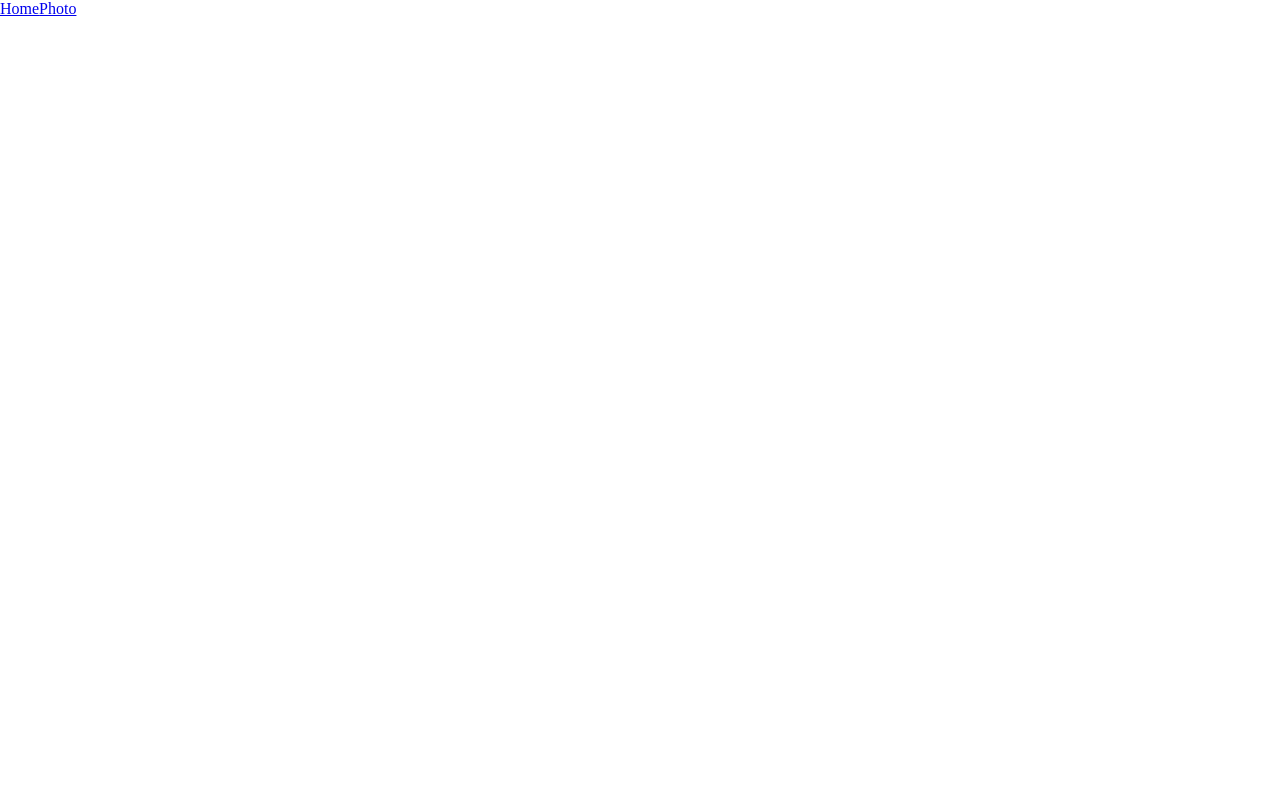
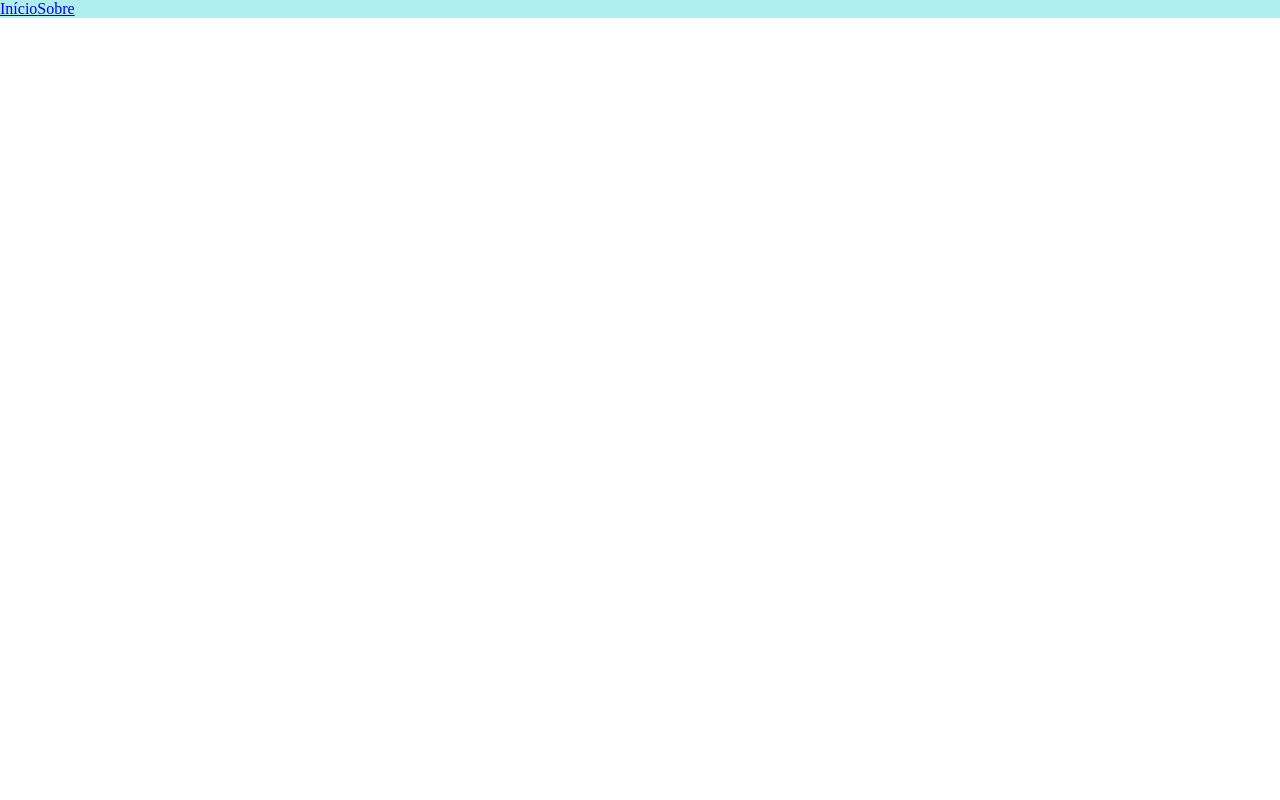
Before and after one commit to hllmweb/buscajobs, a React (Create React App) app: page /sobre in a window 1280 px wide. Shown: the top 800 px of the page. Built offline with nearby package versions, Linux system fonts and the light colour scheme.

Commit message:
correcao no link refrash

```diff
--- a/src/components/Header.js
+++ b/src/components/Header.js
@@ -1,8 +1,6 @@
 import React from 'react';
 import Nav from './header/Nav';
-import ButtonMob from './header/ButtonMob';
-import Logo from './header/Logo';
-import Address from './header/Address';
+
 
 export default class Header extends React.Component{
 
@@ -10,10 +8,11 @@ export default class Header extends React.Component{
         return(
             <div className="header">
                 <Nav />
-                <ButtonMob />
-                <Logo />
-                <Address />
             </div>
         );
     }
 }
+
+/*<ButtonMob />
+<Logo />
+<Address />*/
--- a/src/components/Main.js
+++ b/src/components/Main.js
@@ -19,6 +19,80 @@ export default class Main extends React.Component{
                         <Route path="/read/:id" strict exact component={Read} />
                     </Switch>
                 </Router>
+                <br></br><br></br><br></br><br></br>
+                <br></br><br></br><br></br><br></br>
+                <br></br><br></br><br></br><br></br>
+                <br></br><br></br><br></br><br></br>
+                <br></br><br></br><br></br><br></br>
+                <br></br><br></br><br></br><br></br>
+                <br></br><br></br><br></br><br></br>
+                <br></br><br></br><br></br><br></br>
+                <br></br><br></br><br></br><br></br>
+                <br></br><br></br><br></br><br></br>
+                <br></br><br></br><br></br><br></br>
+                <br></br><br></br><br></br><br></br>
+                <br></br><br></br><br></br><br></br>
+                <br></br><br></br><br></br><br></br>
+                <br></br><br></br><br></br><br></br>
+                <br></br><br></br><br></br><br></br>
+                <br></br><br></br><br></br><br></br>
+                <br></br><br></br><br></br><br></br>
+                <br></br><br></br><br></br><br></br>
+                <br></br><br></br><br></br><br></br>
+                <br></br><br></br><br></br><br></br>
+                <br></br><br></br><br></br><br></br>
+                <br></br><br></br><br></br><br></br>
+                <br></br><br></br><br></br><br></br>
+                <div id="inicio">teste01</div>
+                <br></br><br></br><br></br><br></br>
+                <br></br><br></br><br></br><br></br>
+                <br></br><br></br><br></br><br></br>
+                <br></br><br></br><br></br><br></br>
+                <br></br><br></br><br></br><br></br>
+                <br></br><br></br><br></br><br></br>
+                <br></br><br></br><br></br><br></br>
+                <br></br><br></br><br></br><br></br>
+                <br></br><br></br><br></br><br></br>
+                <br></br><br></br><br></br><br></br>
+                <br></br><br></br><br></br><br></br>
+                <br></br><br></br><br></br><br></br>
+                <br></br><br></br><br></br><br></br>
+                <br></br><br></br><br></br><br></br>
+                <br></br><br></br><br></br><br></br>
+                <br></br><br></br><br></br><br></br>
+                <br></br><br></br><br></br><br></br>
+                <br></br><br></br><br></br><br></br>
+                <br></br><br></br><br></br><br></br>
+                <br></br><br></br><br></br><br></br>
+                <br></br><br></br><br></br><br></br>
+                <br></br><br></br><br></br><br></br>
+                <br></br><br></br><br></br><br></br>
+                <br></br><br></br><br></br><br></br>
+                <div id="sobre">teste02</div>
+                <br></br><br></br><br></br><br></br>
+                <br></br><br></br><br></br><br></br>
+                <br></br><br></br><br></br><br></br>
+                <br></br><br></br><br></br><br></br>
+                <br></br><br></br><br></br><br></br>
+                <br></br><br></br><br></br><br></br>
+                <br></br><br></br><br></br><br></br>
+                <br></br><br></br><br></br><br></br>
+                <br></br><br></br><br></br><br></br>
+                <br></br><br></br><br></br><br></br>
+                <br></br><br></br><br></br><br></br>
+                <br></br><br></br><br></br><br></br>
+                <br></br><br></br><br></br><br></br>
+                <br></br><br></br><br></br><br></br>
+                <br></br><br></br><br></br><br></br>
+                <br></br><br></br><br></br><br></br>
+                <br></br><br></br><br></br><br></br>
+                <br></br><br></br><br></br><br></br>
+                <br></br><br></br><br></br><br></br>
+                <br></br><br></br><br></br><br></br>
+                <br></br><br></br><br></br><br></br>
+                <br></br><br></br><br></br><br></br>
+                <br></br><br></br><br></br><br></br>
+                <br></br><br></br><br></br><br></br>
             </>
         );
     }
--- a/src/components/Read.js
+++ b/src/components/Read.js
@@ -1,6 +1,6 @@
 import React, { useState, useEffect } from 'react';
 import axios from 'axios';
-import { Link, useLocation } from 'react-router-dom';
+import { Link /*, useLocation*/ } from 'react-router-dom';
 
 const Read = (props) => {
     // usando hook
@@ -9,12 +9,14 @@ const Read = (props) => {
     const [id_cidade, setid] = useState();
 
 
-    let Location = useLocation();
+    //let Location = useLocation();
 
 
-    console.log(Location);
+    //console.log(Location);
     console.log(props,'props');
-    let Id = Location.value.Id;
+    console.log(props.match.params.id);
+    //let Id = Location.value.Id;
+    let Id = props.match.params.id;
 
     console.log(Id, " Location.data.Id novo id");
 
--- a/src/components/header/Nav.js
+++ b/src/components/header/Nav.js
@@ -6,8 +6,8 @@ export default class Nav extends React.Component{
     render(){
         return(
             <div className="nav">
-                <AnchorLink href='#home'>Home</AnchorLink>
-                <AnchorLink href='#photo'>Photo</AnchorLink>
+                <AnchorLink href='#inicio'>Início</AnchorLink>
+                <AnchorLink href='#sobre'>Sobre</AnchorLink>
             </div>
         );
     }
--- a/src/index.css
+++ b/src/index.css
@@ -3,3 +3,6 @@
     margin:0;
     box-sizing: border-box;
 }
+.header{
+    background-color: paleturquoise;
+}
```
